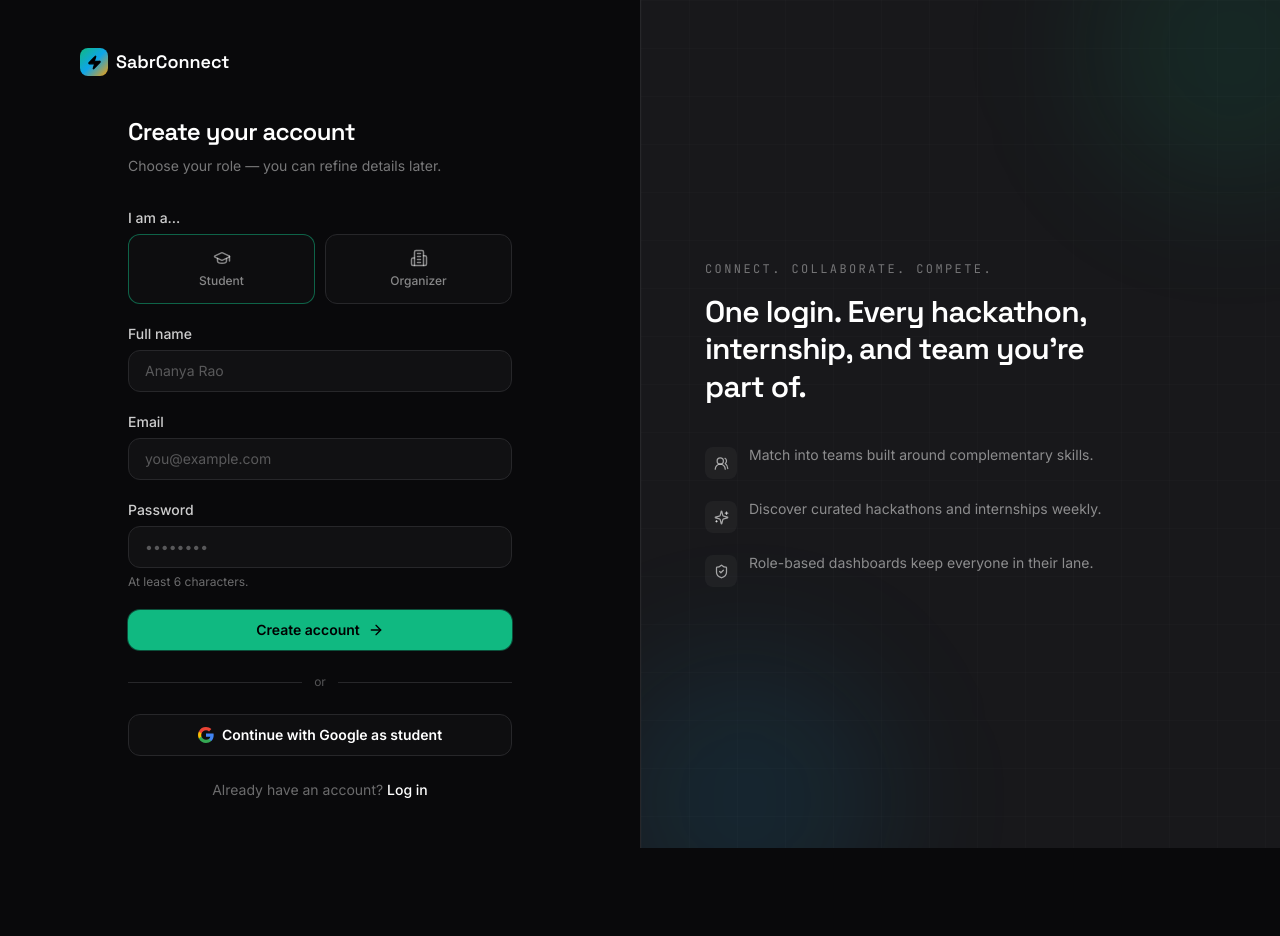
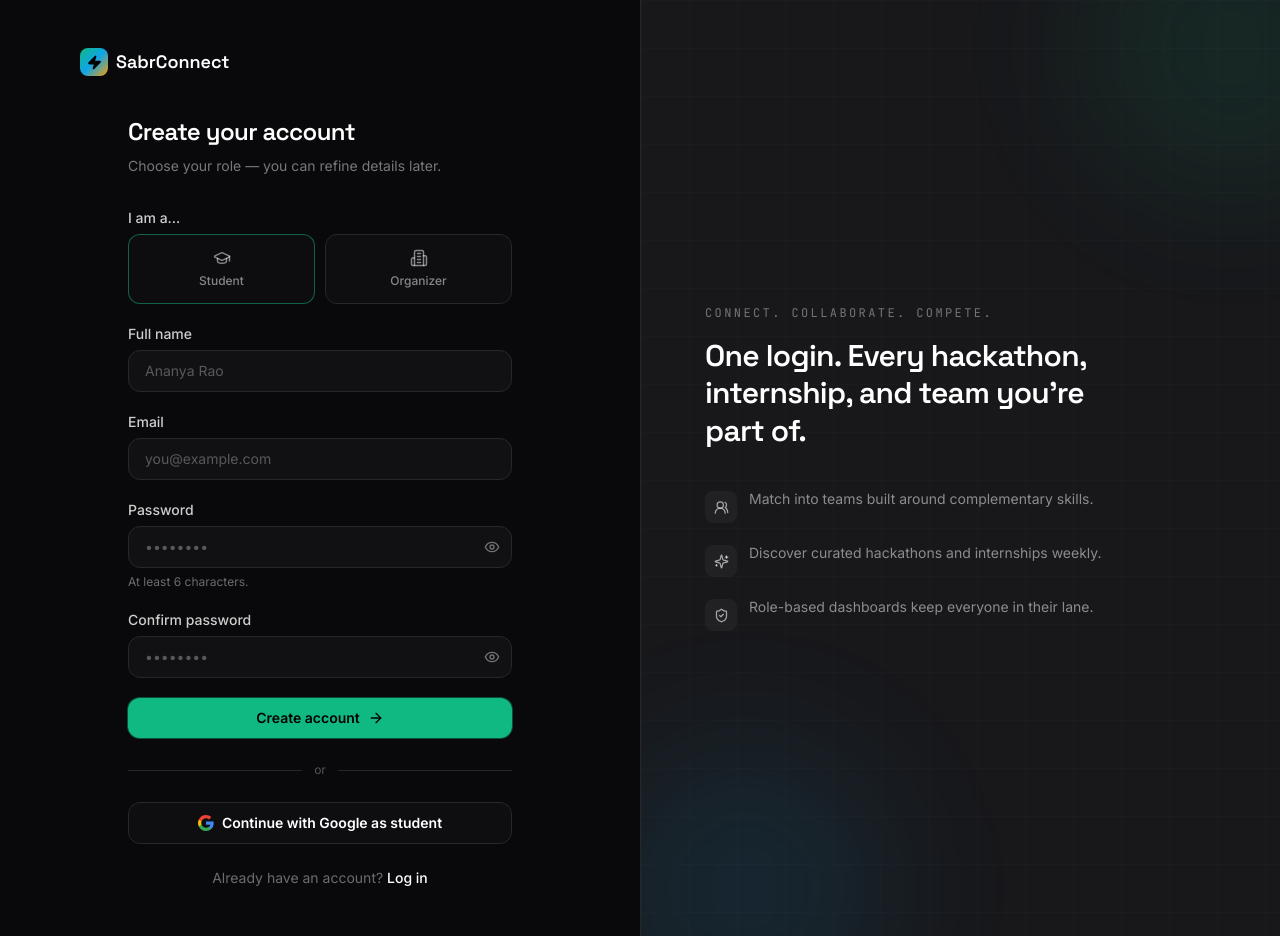
Before and after one commit to Zaid786-Student/sabrConnect-CLG, a React (Vite) app: page /signup in a window 1280 px wide. Before the commit the page ends 848 px from the top, so only its background shows below. Built offline with nearby package versions, Linux system fonts and the light colour scheme; no server answers; the database is empty.

Commit message:
adding singup bug

```diff
--- a/src/pages/auth/SignIn.jsx
+++ b/src/pages/auth/SignIn.jsx
@@ -2,7 +2,7 @@ import { useState } from 'react'
 import { Link, useNavigate } from 'react-router-dom'
 import { ArrowRight } from 'lucide-react'
 import AuthLayout from './AuthLayout'
-import Input, { Field } from '../../components/ui/Input'
+import Input, { Field, PasswordInput } from '../../components/ui/Input'
 import Button from '../../components/ui/Button'
 import GoogleIcon from '../../components/ui/GoogleIcon'
 import { useAuth } from '../../context/AuthContext'
@@ -64,9 +64,8 @@ export default function SignIn() {
               Forgot password?
             </Link>
           </div>
-          <Input
+          <PasswordInput
             id="password"
-            type="password"
             required
             placeholder="••••••••"
             value={form.password}
--- a/src/pages/auth/SignUp.jsx
+++ b/src/pages/auth/SignUp.jsx
@@ -2,7 +2,7 @@ import { useState } from 'react'
 import { Link, useLocation, useNavigate } from 'react-router-dom'
 import { ArrowRight, Clock3 } from 'lucide-react'
 import AuthLayout from './AuthLayout'
-import Input, { Field } from '../../components/ui/Input'
+import Input, { Field, PasswordInput } from '../../components/ui/Input'
 import Button from '../../components/ui/Button'
 import RoleSelect from '../../components/ui/RoleSelect'
 import GoogleIcon from '../../components/ui/GoogleIcon'
@@ -18,6 +18,7 @@ export default function SignUp() {
     fullName: '',
     email: '',
     password: '',
+    confirmPassword: '',
     role: location.state?.role === 'volunteer' ? 'student' : location.state?.role || 'student',
   })
   const [error, setError] = useState('')
@@ -34,6 +35,10 @@ export default function SignUp() {
     setError('')
     if (form.password.length < 6) {
       setError('Password must be at least 6 characters.')
+      return
+    }
+    if (form.password !== form.confirmPassword) {
+      setError('Passwords do not match.')
       return
     }
     setLoading(true)
@@ -113,13 +118,22 @@ export default function SignUp() {
         </Field>
 
         <Field label="Password" htmlFor="password" hint="At least 6 characters.">
-          <Input
+          <PasswordInput
             id="password"
-            type="password"
             required
             placeholder="••••••••"
             value={form.password}
             onChange={update('password')}
+          />
+        </Field>
+
+        <Field label="Confirm password" htmlFor="confirmPassword">
+          <PasswordInput
+            id="confirmPassword"
+            required
+            placeholder="••••••••"
+            value={form.confirmPassword}
+            onChange={update('confirmPassword')}
           />
         </Field>
 
```
